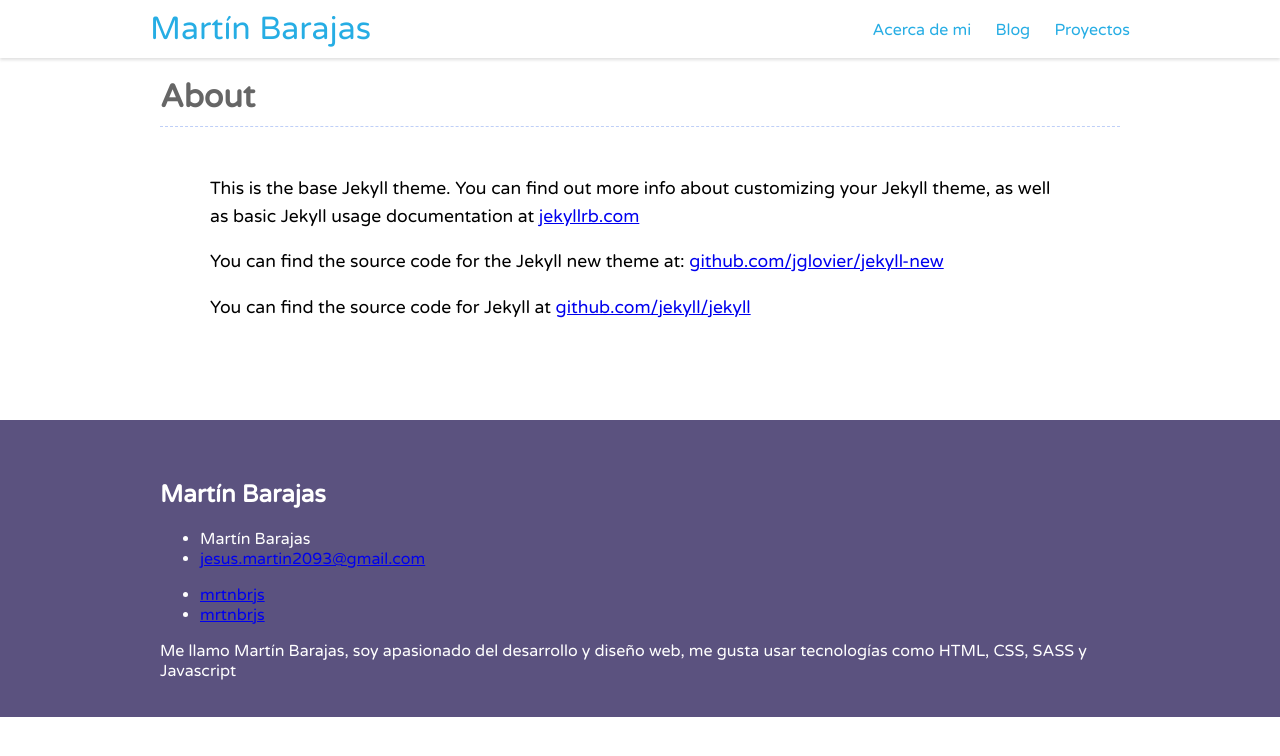
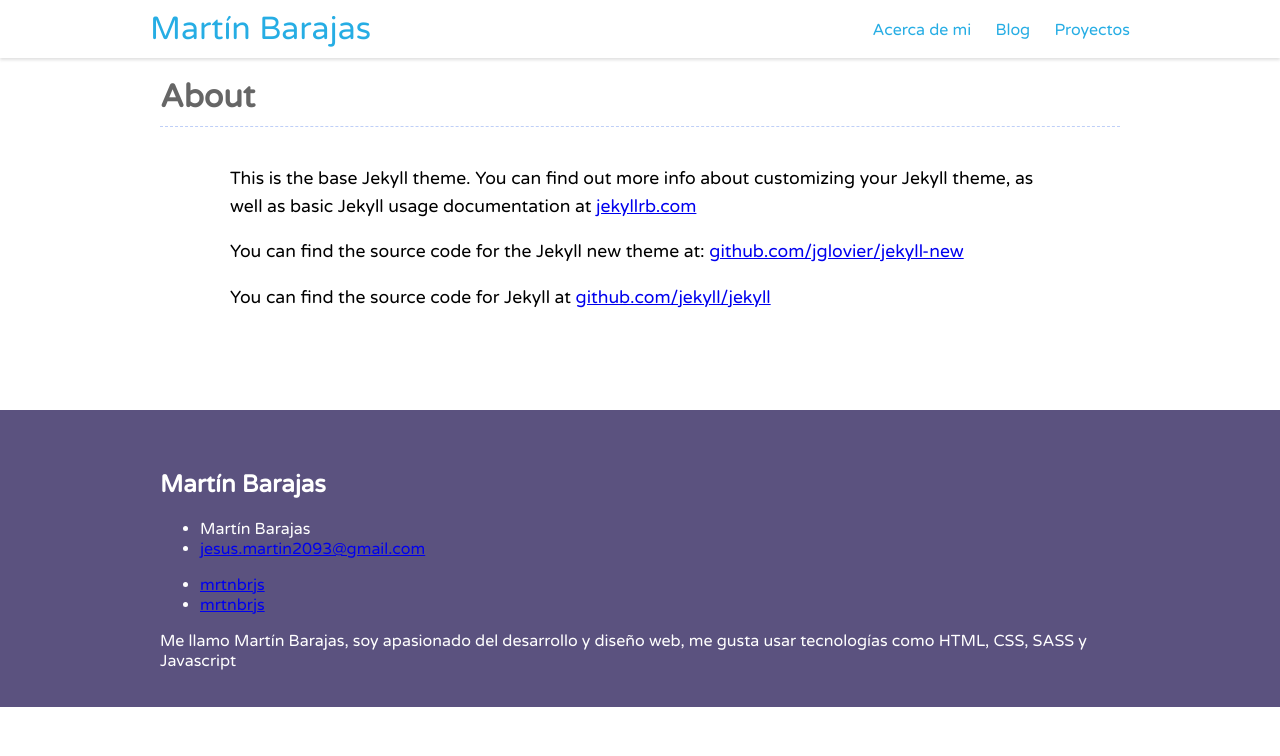
Before and after one commit to mrtnbrjs/mrtnbrjs.github.io, a Jekyll site: the page built from about.md, in a window 1280 px wide. Shown: the top 756 px of the page. Built offline with Jekyll 4.4.1, drawn with Linux system fonts in a browser that asks for light colours.

Commit message:
paddingo top content

```diff
--- a/_sass/_layout.scss
+++ b/_sass/_layout.scss
@@ -132,10 +132,10 @@ body{
       color : #666
     }
     .post-content{
-      max-width: 860px;
+      max-width: 820px;
       display: block;
       margin: 0 auto;
-      padding-top: 30px;
+      padding-top: 20px;
       padding-bottom: 30px;
       p{
         line-height: 1.6;
```
Also changed, not shown: 2 other files.
